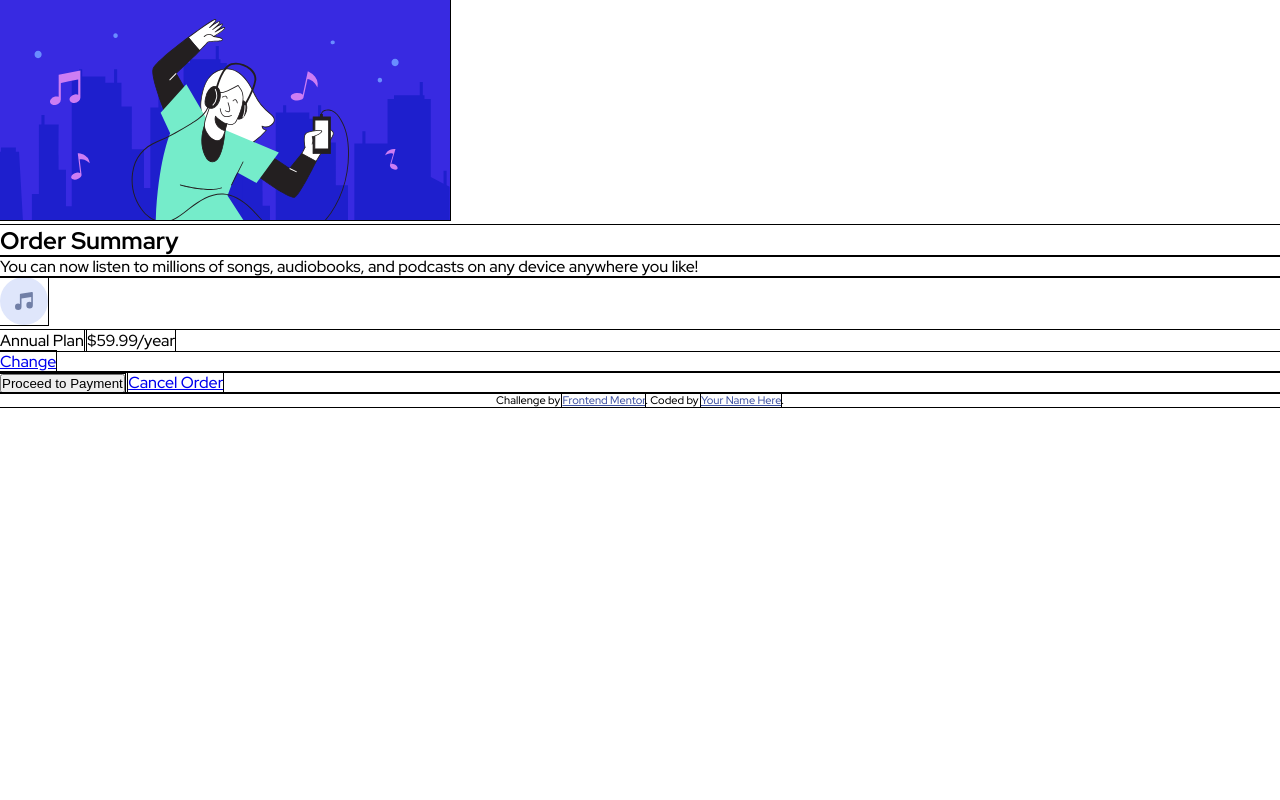
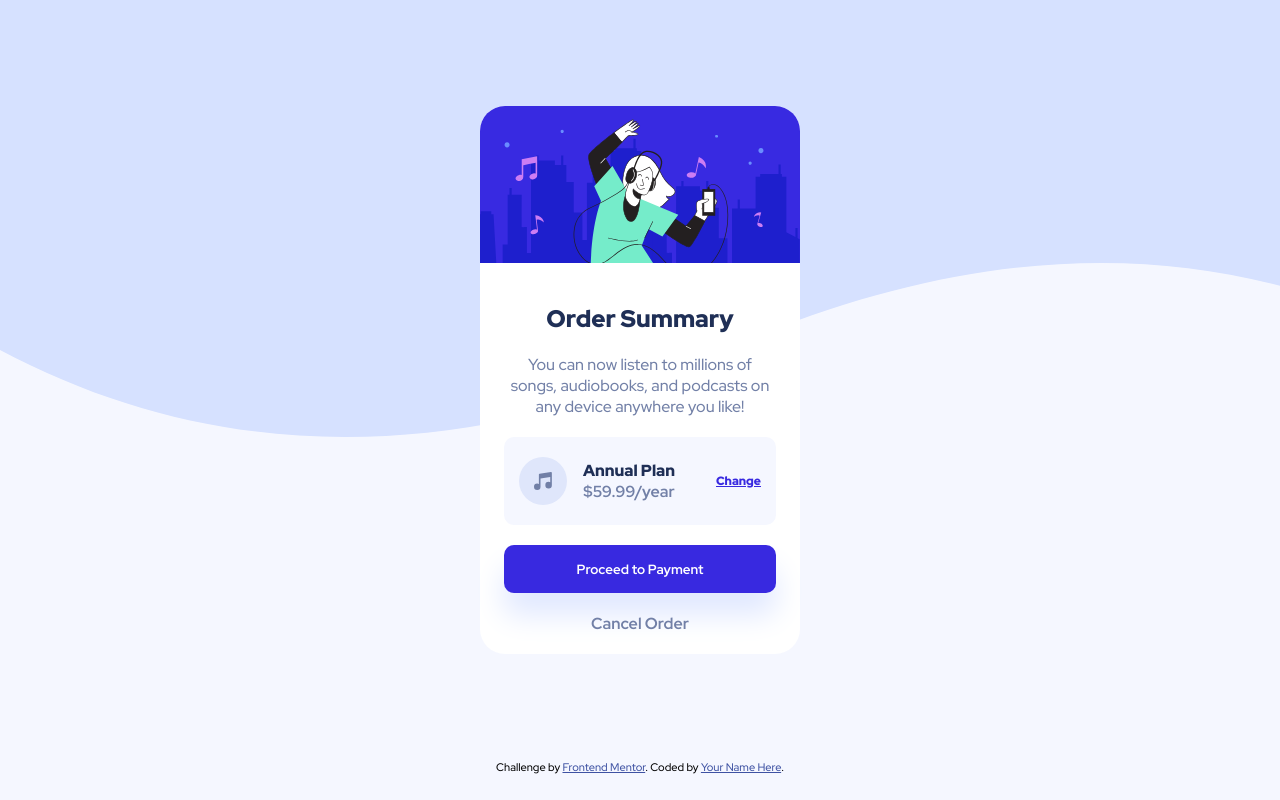
Before and after one commit to aeh1707/order-summary-component-main, a plain HTML site: page index.html in a window 1280 px wide. Drawn offline with Linux system fonts and the light colour scheme.

Commit message:
Add styling

```diff
--- a/index.html
+++ b/index.html
@@ -20,6 +20,7 @@
   </style>
 </head>
 <body>
+  <div class="container">
     <article class="card">
       <header>
         <img src="images/illustration-hero.svg" alt="">
@@ -31,8 +32,8 @@
       <div class="plan">
         <img src="images/icon-music.svg" alt="">
         <p>
-        <span>Annual Plan</span>
-        <span>$59.99/year</span>
+          <span class="plan-type">Annual Plan</span>
+          <span class="price">$59.99/year</span>
         </p>
         <a href="#">Change</a>
       </div>
@@ -42,6 +43,8 @@
         <a href="#">Cancel Order</a>
       </div>
     </article>
+  </div>
+
 
 
 
--- a/styles.css
+++ b/styles.css
@@ -1,7 +1,7 @@
 * {
   margin: 0;
   padding: 0;
-  outline: 1px solid black;
+  /* outline: 1px solid black; */
 }
 
 *, *:before, *:after {
@@ -11,4 +11,125 @@
 body {
   font-family: 'Red Hat Display', sans-serif;
   font-size: 16px;
+  font-weight: 500;
+  background: no-repeat #F5F7FF url("images/pattern-background-desktop.svg");
 }
+
+.container {
+  height: 95vh;
+  display: flex;
+  justify-content: center;
+  align-items: center;
+}
+
+.card {
+  max-width: 320px;
+  background: white;
+  text-align: center;
+  border-radius: 25px;
+
+  display: flex;
+  flex-direction: column;
+  align-items: center;
+  justify-content:space-between;
+}
+
+header {
+  display: flex;
+  flex-direction: column;
+  align-items: center;
+}
+
+header img {
+  display: block;
+  width: 100%;
+  border-radius: 25px 25px 0 0;
+}
+
+h1 {
+  color: hsl(223, 47%, 23%);
+  font-weight: 900;
+  width: 85%;
+  margin: 40px 0 20px 0;
+}
+
+p {
+  color: hsl(224, 23%, 55%);
+  width: 85%;
+
+  margin-bottom: 20px;
+}
+
+.plan {
+  background-color: hsl(225, 100%, 98%);
+  border-radius: 10px;
+
+  width: 85%;
+  margin-bottom: 20px;
+  padding: 20px 15px;
+  display: flex;
+  justify-content: space-evenly;
+  align-items: center;
+}
+
+.plan p {
+  display: flex;
+  flex-direction: column;
+  margin: 0;
+  padding-right: 25px;
+}
+
+.plan-type {
+  color: hsl(223, 47%, 23%);
+  font-weight: 900;
+}
+
+.price {
+  color: hsl(224, 23%, 55%);
+  font-weight: 700;
+}
+
+.plan a {
+  color: hsl(245, 75%, 52%);
+  font-size: 12px;
+  font-weight: 900;
+}
+
+.plan a:hover {
+  color: hsl(245, 79%, 64%);
+  text-decoration: none;
+}
+
+.payment {
+  width: 85%;
+  display: flex;
+  flex-direction: column;
+}
+
+button {
+  font-family: 'Red Hat Display', sans-serif;
+  color: white;
+  font-weight: 700;
+  background-color: hsl(245, 75%, 52%);
+  border: none;
+  padding: 15px 30px;
+  margin-bottom: 20px;
+  border-radius: 10px;
+  cursor: pointer;
+  box-shadow: 0 22px 30px #E0E8FF;
+}
+
+button:hover {
+  background-color: hsl(245, 79%, 64%);
+}
+
+.payment a {
+  text-decoration: none;
+  font-weight: 700;
+  color: hsl(224, 23%, 55%);
+  margin-bottom: 20px;
+}
+
+.payment a:hover {
+  color: hsl(223, 47%, 23%);
+}
```
Lines whose indentation alone changed are shown as unchanged.
